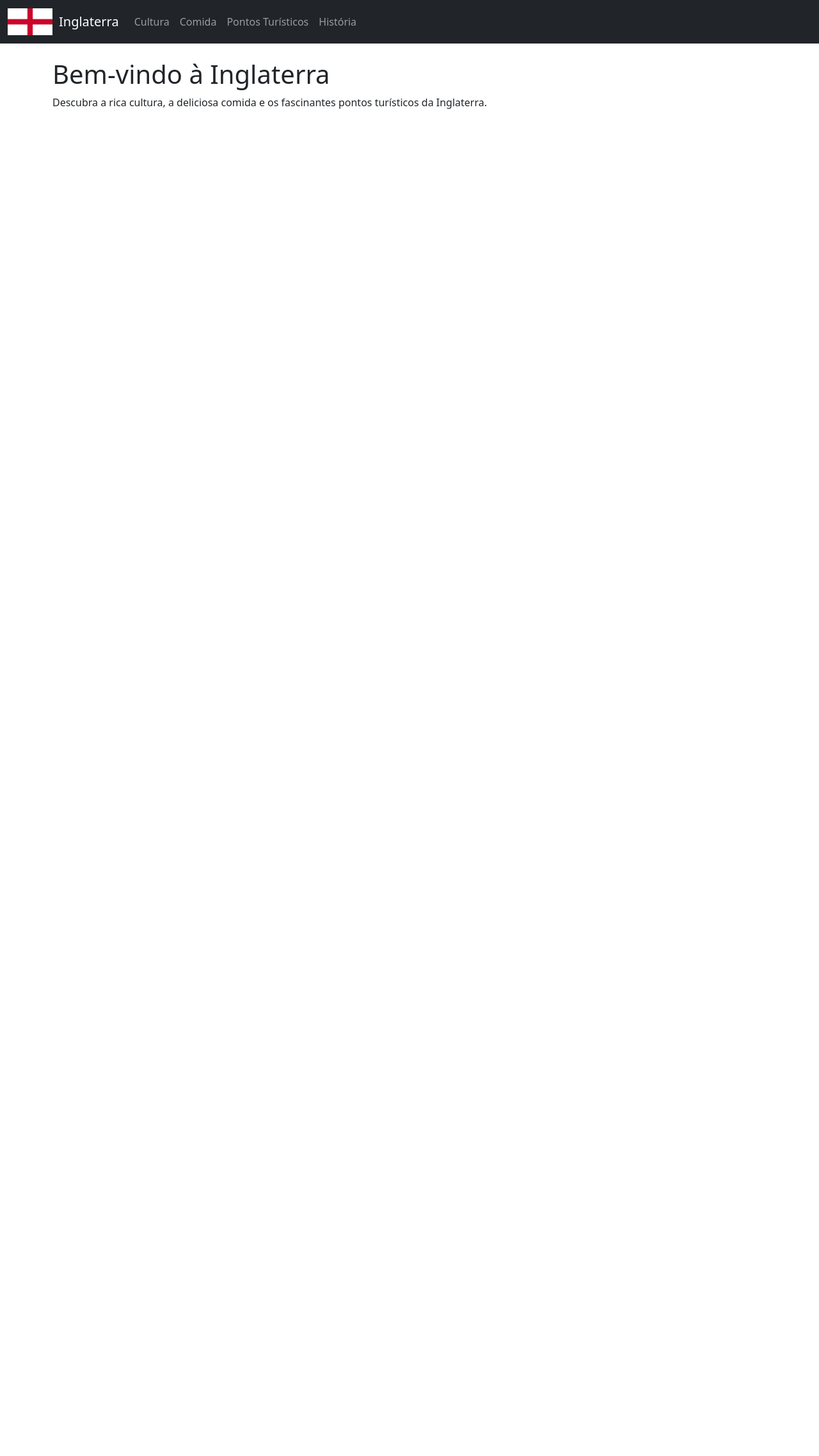
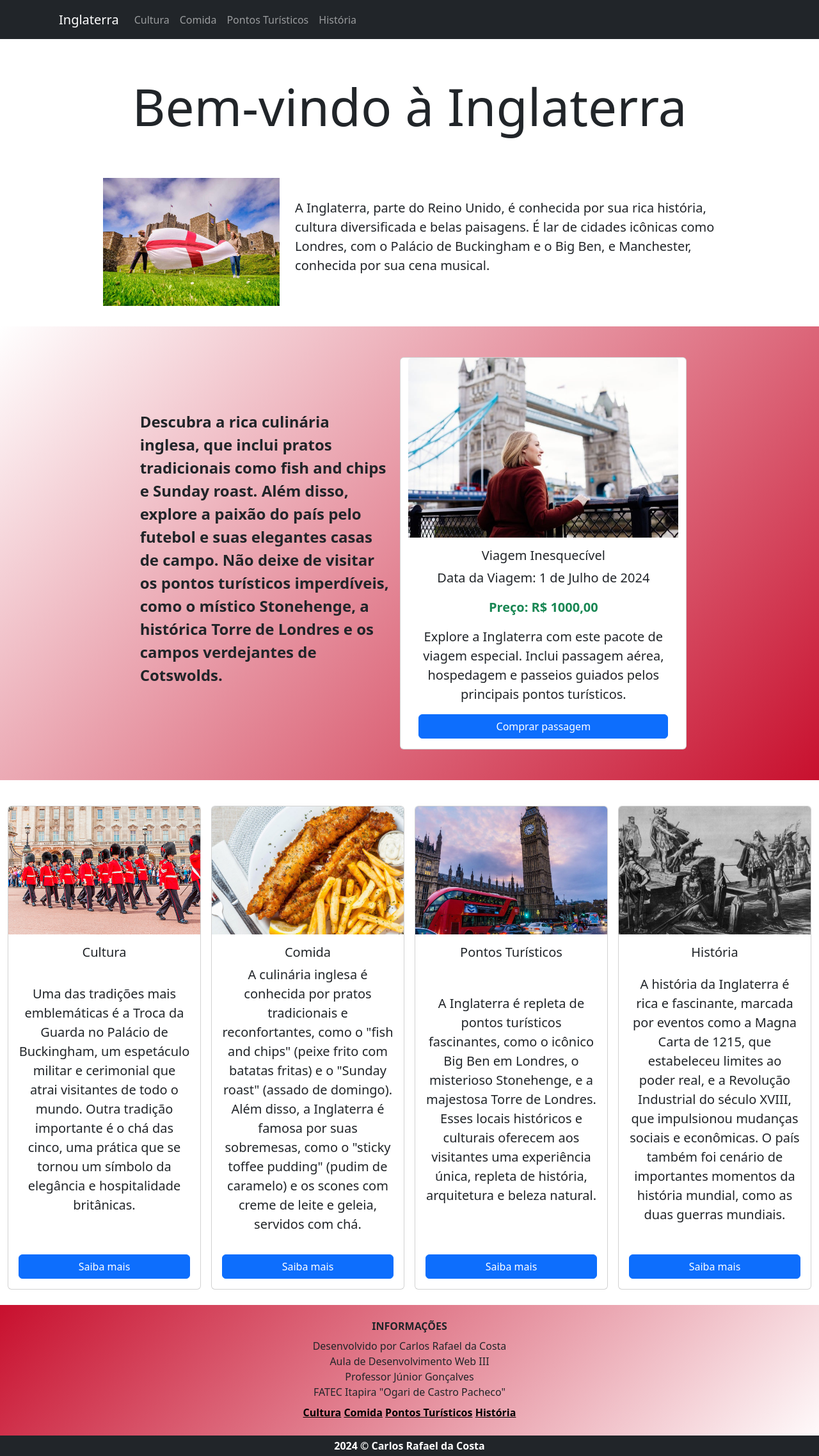
Before and after one commit to rrafaelc/VoltaAoMundo-Inglaterra, a PHP site: page / in a window 1280 px wide. Shown: the whole page at 64% size. Before the commit the page ends 170 px from the top, so only its background shows below. Run offline with PHP 8.4, Linux system fonts and the light colour scheme; grey boxes are pictures that could not be loaded.

Commit message:
feat: pagina principal

```diff
--- a/assets/styles/index.css
+++ b/assets/styles/index.css
@@ -1,10 +1,46 @@
-.bandeira-logo {
+main {
+  padding-top: 70px;
+}
+
+.flag-logo {
   display: flex;
   justify-content: center;
   align-items: center;
   gap: 10px;
 }
 
-.bandeira-logo img {
+.flag-logo video {
   width: 70px;
 }
+
+.lead-flag img {
+  width: 300px;
+  height: 200px;
+}
+
+.passagem {
+  background: linear-gradient(135deg, #ffffff, #c8102e);
+}
+
+.card-passagem {
+  width: 28rem;
+}
+
+.all-cards .card {
+  height: 100%;
+}
+
+.all-cards .card-body {
+  display: flex;
+  flex-direction: column;
+  justify-content: space-between;
+}
+
+.all-cards img {
+  height: 200px;
+  object-fit: cover;
+}
+
+footer {
+  background: linear-gradient(135deg, #c8102e, #ffffff);
+}
--- a/index.html
+++ b/index.html
@@ -13,14 +13,12 @@
     <link rel="stylesheet" href="./assets/styles/index.css" />
   </head>
   <body>
-    <nav class="navbar navbar-expand-lg navbar-dark bg-dark">
+    <nav class="navbar navbar-expand-lg navbar-dark bg-dark fixed-top">
       <div class="container-fluid">
-        <a class="navbar-brand bandeira-logo" href="/">
-          <img
-            src="./assets/images/bandeira.png"
-            alt="Bandeira da Inglaterra"
-            title="Bandeira da Inglaterra"
-          />
+        <a class="navbar-brand flag-logo" href="/">
+          <video muted autoplay loop>
+            <source src="./assets/videos/flag-video.mp4" type="video/mp4" />
+          </video>
           Inglaterra
         </a>
 
@@ -56,15 +54,194 @@
       </div>
     </nav>
 
-    <main class="container mt-4">
-      <h1>Bem-vindo à Inglaterra</h1>
-      <p>
-        Descubra a rica cultura, a deliciosa comida e os fascinantes pontos
-        turísticos da Inglaterra.
-      </p>
+    <main class="container-fluid">
+      <div class="row text-center">
+        <h1 class="display-1 my-5">Bem-vindo à Inglaterra</h1>
+        <div class="row lead-flag my-3 mx-auto">
+          <div
+            class="row col-md-10 mx-auto d-flex justify-content-center align-items-center"
+          >
+            <img
+              src="./assets/images/england-flag.jpg"
+              class="col-md-2 align-self-start"
+            />
+
+            <div class="col-md-8 mt-2 mt-lg-0 fs-5 text-sm-start">
+              <p>
+                A Inglaterra, parte do Reino Unido, é conhecida por sua rica
+                história, cultura diversificada e belas paisagens. É lar de
+                cidades icônicas como Londres, com o Palácio de Buckingham e o
+                Big Ben, e Manchester, conhecida por sua cena musical.
+              </p>
+            </div>
+          </div>
+        </div>
+      </div>
+
+      <div class="passagem row text-center my-3 py-5">
+        <div
+          class="row d-flex justify-content-center align-items-center mx-auto"
+        >
+          <p class="fs-4 text-sm-start fw-bold col-sm-8 col-lg-4">
+            Descubra a rica culinária inglesa, que inclui pratos tradicionais
+            como fish and chips e Sunday roast. Além disso, explore a paixão do
+            país pelo futebol e suas elegantes casas de campo. Não deixe de
+            visitar os pontos turísticos imperdíveis, como o místico Stonehenge,
+            a histórica Torre de Londres e os campos verdejantes de Cotswolds.
+          </p>
+
+          <div class="card-passagem col-sm-8 col-lg-4 card text-center">
+            <img
+              src="./assets/images/viajar-para-inglaterra.jpg"
+              class="card-img-top"
+              alt="Imagem da viagem"
+            />
+            <div class="card-body">
+              <h5 class="card-title">Viagem Inesquecível</h5>
+              <p class="card-text fs-5">Data da Viagem: 1 de Julho de 2024</p>
+              <p class="card-text fs-5 fw-bold text-success">
+                Preço: R$ 1000,00
+              </p>
+              <p class="card-text fs-5">
+                Explore a Inglaterra com este pacote de viagem especial. Inclui
+                passagem aérea, hospedagem e passeios guiados pelos principais
+                pontos turísticos.
+              </p>
+              <a href="#" class="btn btn-primary w-100">Comprar passagem</a>
+            </div>
+          </div>
+        </div>
+      </div>
+
+      <div
+        class="all-cards row row-cols-1 row-cols-sm-2 row-cols-lg-4 g-3 my-4 text-center"
+      >
+        <div>
+          <div class="card">
+            <img
+              src="./assets/images/cultura.jpg"
+              class="card-img-top img-fluid"
+              alt="Cultura"
+            />
+            <div class="card-body">
+              <h5 class="card-title">Cultura</h5>
+              <p class="lead">
+                Uma das tradições mais emblemáticas é a Troca da Guarda no
+                Palácio de Buckingham, um espetáculo militar e cerimonial que
+                atrai visitantes de todo o mundo. Outra tradição importante é o
+                chá das cinco, uma prática que se tornou um símbolo da elegância
+                e hospitalidade britânicas.
+              </p>
+              <a href="cultura.html" class="btn btn-primary w-100 mt-3"
+                >Saiba mais</a
+              >
+            </div>
+          </div>
+        </div>
+        <div>
+          <div class="card">
+            <img
+              src="./assets/images/comida.jpg"
+              class="card-img-top img-fluid"
+              alt="Comida"
+            />
+            <div class="card-body">
+              <h5 class="card-title">Comida</h5>
+              <p class="lead">
+                A culinária inglesa é conhecida por pratos tradicionais e
+                reconfortantes, como o "fish and chips" (peixe frito com batatas
+                fritas) e o "Sunday roast" (assado de domingo). Além disso, a
+                Inglaterra é famosa por suas sobremesas, como o "sticky toffee
+                pudding" (pudim de caramelo) e os scones com creme de leite e
+                geleia, servidos com chá.
+              </p>
+              <a href="comida.html" class="btn btn-primary w-100 mt-3"
+                >Saiba mais</a
+              >
+            </div>
+          </div>
+        </div>
+        <div>
+          <div class="card">
+            <img
+              src="./assets/images/ponto-turisticos.jpg"
+              class="card-img-top img-fluid"
+              alt="Pontos Turísticos"
+            />
+            <div class="card-body">
+              <h5 class="card-title">Pontos Turísticos</h5>
+              <p class="lead">
+                A Inglaterra é repleta de pontos turísticos fascinantes, como o
+                icônico Big Ben em Londres, o misterioso Stonehenge, e a
+                majestosa Torre de Londres. Esses locais históricos e culturais
+                oferecem aos visitantes uma experiência única, repleta de
+                história, arquitetura e beleza natural.
+              </p>
+              <a
+                href="pontos-turisticos.html"
+                class="btn btn-primary w-100 mt-3"
+                >Saiba mais</a
+              >
+            </div>
+          </div>
+        </div>
+        <div>
+          <div class="card">
+            <img
+              src="./assets/images/historia.jpg"
+              class="card-img-top"
+              alt="História"
+            />
+            <div class="card-body img-fluid">
+              <h5 class="card-title">História</h5>
+              <p class="lead">
+                A história da Inglaterra é rica e fascinante, marcada por
+                eventos como a Magna Carta de 1215, que estabeleceu limites ao
+                poder real, e a Revolução Industrial do século XVIII, que
+                impulsionou mudanças sociais e econômicas. O país também foi
+                cenário de importantes momentos da história mundial, como as
+                duas guerras mundiais.
+              </p>
+              <a href="historia.html" class="btn btn-primary w-100 mt-3"
+                >Saiba mais</a
+              >
+            </div>
+          </div>
+        </div>
+      </div>
     </main>
 
-    <footer></footer>
+    <footer class="footer">
+      <div class="container">
+        <div class="row">
+          <div class="mt-4 text-center">
+            <div>
+              <h6 class="footer-heading text-uppercase fw-bold">Informações</h6>
+              <p class="mb-0">Desenvolvido por Carlos Rafael da Costa</p>
+              <p class="mb-0">Aula de Desenvolvimento Web III</p>
+              <p class="mb-0">Professor Júnior Gonçalves</p>
+              <p class="mb-0">FATEC Itapira "Ogari de Castro Pacheco"</p>
+              <div class="mt-2">
+                <a href="cultura.html" class="text-black fw-semibold"
+                  >Cultura</a
+                >
+                <a href="comida.html" class="text-black fw-semibold">Comida</a>
+                <a href="pontos-turisticos.html" class="text-black fw-semibold"
+                  >Pontos Turísticos</a
+                >
+                <a href="historia.html" class="text-black fw-semibold"
+                  >História</a
+                >
+              </div>
+            </div>
+          </div>
+        </div>
+      </div>
+      <div class="text-center bg-dark text-white mt-4 p-1">
+        <p class="mb-0 fw-bold">2024 © Carlos Rafael da Costa</p>
+      </div>
+    </footer>
+
     <script src="https://cdn.jsdelivr.net/npm/bootstrap@5.3.3/dist/js/bootstrap.bundle.min.js"></script>
   </body>
 </html>
```
Also changed, not shown: assets/images/bandeira.png (deleted), assets/images/comida.jpg (added), assets/images/cultura.jpg (added), assets/images/england-flag.jpg (added), assets/images/historia.jpg (added), assets/images/ponto-turisticos.jpg (added), assets/images/viajar-para-inglaterra.jpg (added), 1 other file.
